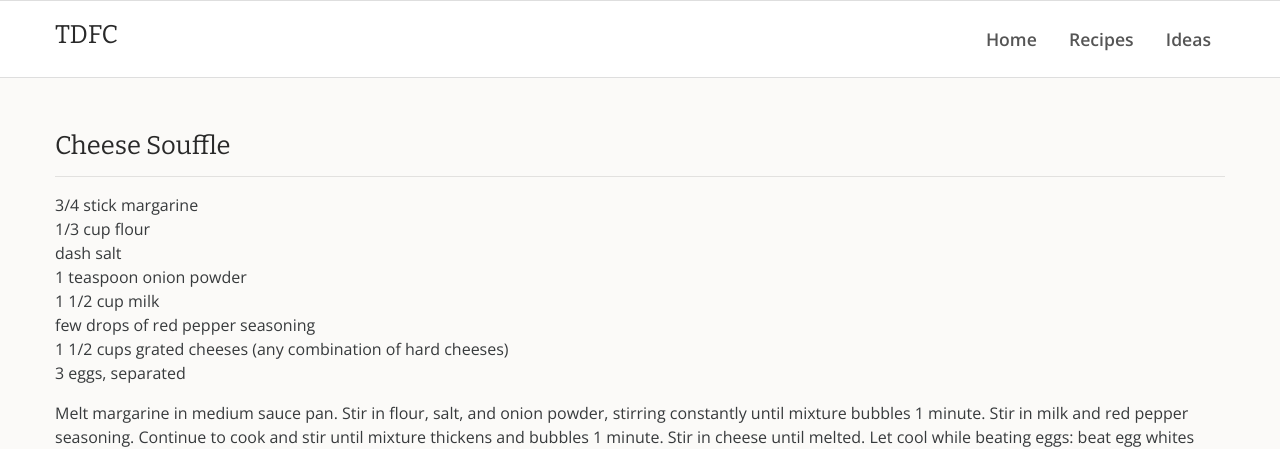
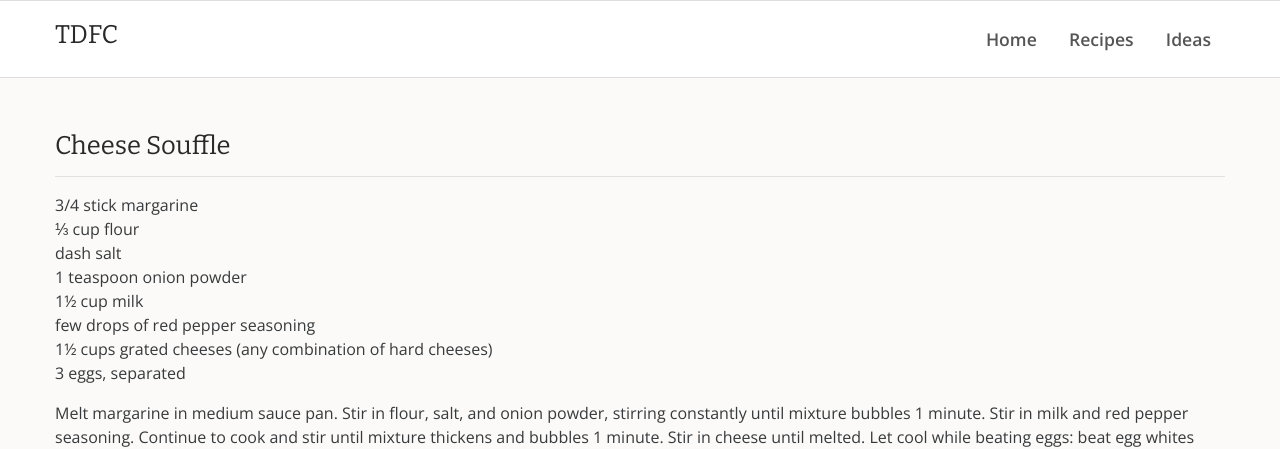
Before and after one commit to rdyar/tdfc, a Jekyll site: the page built from _main-courses/cheese-souffle.md, in a window 1280 px wide. Shown: the top 449 px of the page. Built offline with Jekyll 4.4.1, drawn with Linux system fonts in a browser that asks for light colours.

Commit message:
Update cheese-souffle.md

```diff
--- a/_main-courses/cheese-souffle.md
+++ b/_main-courses/cheese-souffle.md
@@ -2,12 +2,12 @@
 ---
 
 3/4 stick margarine
-1/3 cup flour
+⅓ cup flour
 dash salt
 1 teaspoon onion powder
-1 1/2 cup milk
+1½ cup milk
 few drops of red pepper seasoning
-1 1/2 cups grated cheeses (any combination of hard cheeses)
+1½ cups grated cheeses (any combination of hard cheeses)
 3 eggs, separated
 
 Melt margarine in medium sauce pan. Stir in flour, salt, and onion powder, stirring constantly
```
